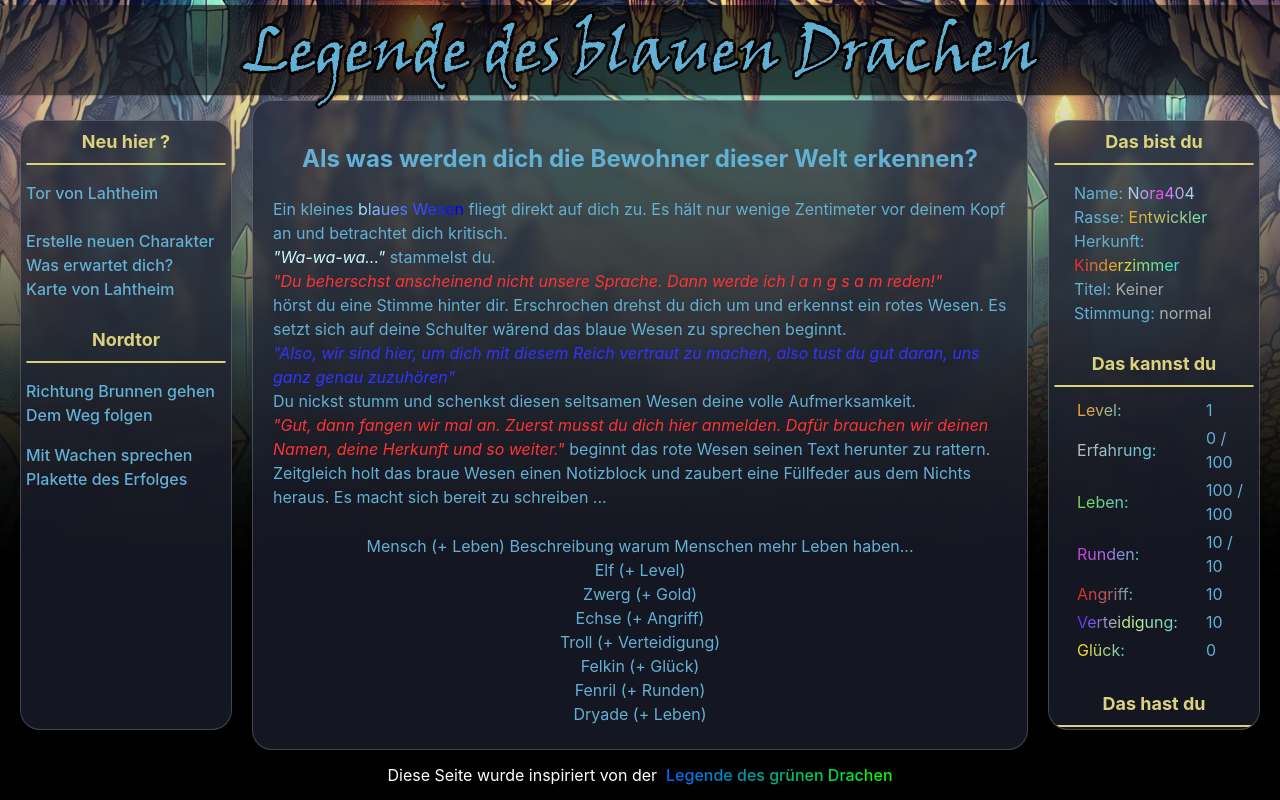
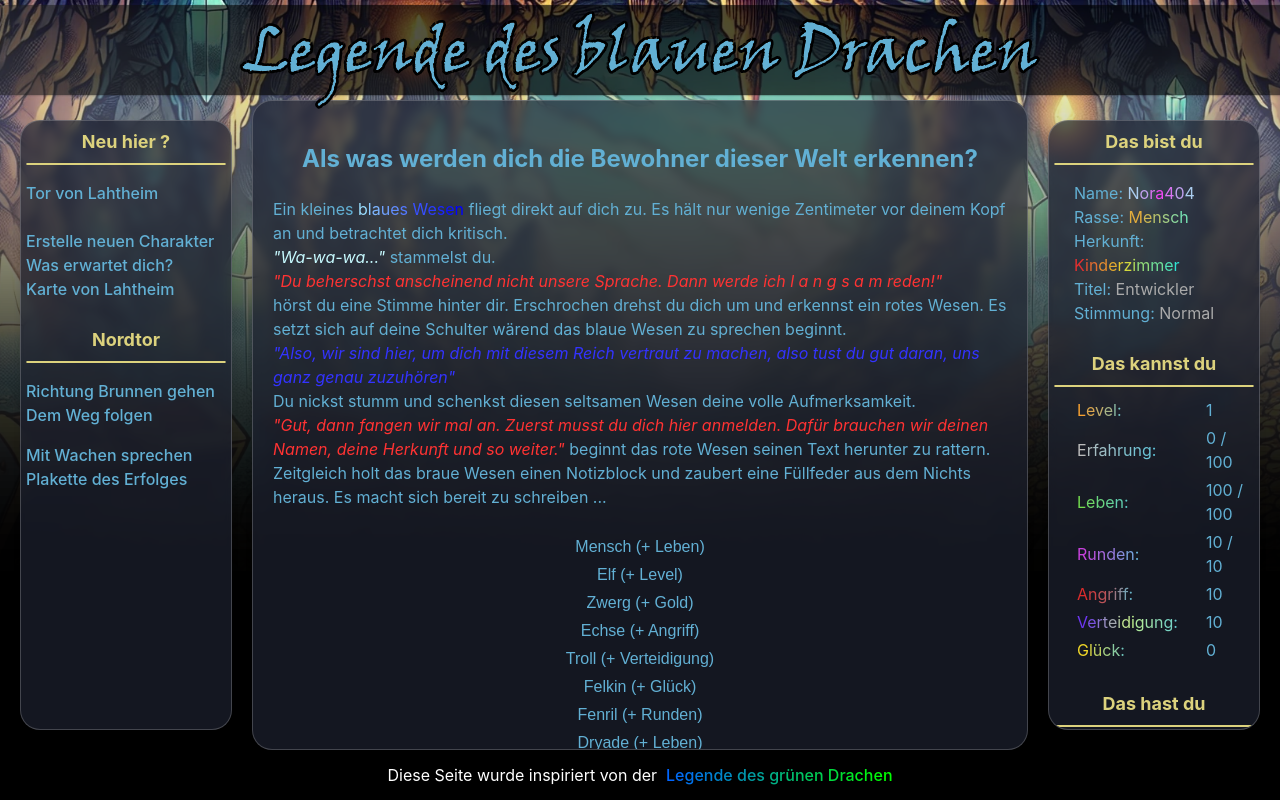
Before and after one commit to Nora404/blauerDrache, a React (Vite) app: page /charakter in a window 1280 px wide. Built offline with nearby package versions, Linux system fonts and the light colour scheme.

Commit message:
one store

```diff
--- a/src/App.tsx
+++ b/src/App.tsx
@@ -9,10 +9,12 @@ import YouHave from './charakter/YouHave';
 import NewPlayer from './navigation/NewPlayer';
 import NorthGate from './navigation/NorthGate';
 import RoutesList from './RoutesList';
+import { GameProvider } from './data/gameStore';
 
 function App() {
 
   return (
+    <GameProvider>
       <div>
         <div id="header">
           <img
@@ -41,6 +43,7 @@ function App() {
           </a>
         </div>
       </div>
+    </GameProvider>
   )
 }
 
--- a/src/charakter/YouAre.tsx
+++ b/src/charakter/YouAre.tsx
@@ -1,22 +1,18 @@
 import React from 'react';
 import Header from '../layout/Header/Header';
 import { GradientText } from '../utility/GradientText';
+import { useGameContext } from '../data/gameStore';
 
 type YouAreProps = {
-    name?: string;
     nameColor?: string[],
-    rase?: string;
     raseColor?: string[],
-    origin?: string;
     originColor?: string[],
-    titel?: string,
     titelColor?: string[],
-    feeling?: string,
     feelingColor?: string[],
 };
 
 const YouAre: React.FC<YouAreProps> = (
-    { name = 'Nora404', rase = 'Entwickler', origin = 'Kinderzimmer', titel = "Keiner", feeling = "normal",
+    {
         nameColor = ['#abcdef', '#EE48F2', '#abcdef'],
         raseColor = ['#E3AD3C', '#78E3B4'],
         originColor = ['#E33030', '#E3D82F', '#2EE3D3', '#5B2EE3'],
@@ -25,15 +21,17 @@ const YouAre: React.FC<YouAreProps> = (
     }
 ) => {
 
+    const { gameData } = useGameContext();
+
     return (
         <div>
             <Header>Das bist du</Header>
             <p className='text-left padding-left'>
-                Name: <GradientText colors={nameColor}>{name}</GradientText><br />
-                Rasse: <GradientText colors={raseColor}>{rase}</GradientText><br />
-                Herkunft: <GradientText colors={originColor}>{origin}</GradientText><br />
-                Titel: <GradientText colors={titelColor}>{titel}</GradientText><br />
-                Stimmung: <GradientText colors={feelingColor}>{feeling}</GradientText><br />
+                Name: <GradientText colors={nameColor}>{gameData.name}</GradientText><br />
+                Rasse: <GradientText colors={raseColor}>{gameData.rase}</GradientText><br />
+                Herkunft: <GradientText colors={originColor}>{gameData.origin}</GradientText><br />
+                Titel: <GradientText colors={titelColor}>{gameData.titel}</GradientText><br />
+                Stimmung: <GradientText colors={feelingColor}>{gameData.feeling}</GradientText><br />
             </p>
         </div>
     );
--- /dev/null
+++ b/src/data/gameStore.tsx
@@ -0,0 +1,109 @@
+import React, { createContext, useContext, useEffect, useState } from "react";
+
+type PlayerProps = {
+    name: string;
+    rase: string;
+    origin: string;
+    titel: string;
+    feeling: string;
+    level: number;
+    nextLevel: number;
+    exp: number;
+    life: number;
+    maxLife: number;
+    rounds: number;
+    maxRounds: number;
+    attack: number;
+    defense: number;
+    luck: number;
+    gold: number;
+    edelsteine: number;
+    weapon: string;
+    armor: string;
+    items: Record<string, number>[];
+};
+
+const defaultPlayerData: PlayerProps = {
+    name: 'Nora404',
+    rase: 'Mensch',
+    origin: 'Kinderzimmer',
+    titel: 'Entwickler',
+    feeling: 'Normal',
+    level: 1,
+    exp: 0,
+    nextLevel: 100,
+    life: 100,
+    maxLife: 100,
+    rounds: 10,
+    maxRounds: 10,
+    attack: 10,
+    defense: 10,
+    luck: 10,
+    gold: 100,
+    edelsteine: 0,
+    weapon: "Nichts",
+    armor: "Nichts",
+    items: [],
+}
+
+type GameContextType = {
+    gameData: PlayerProps;
+    updateGameData: (data: Partial<PlayerProps>) => void;
+};
+
+const GameContext = createContext<GameContextType>({
+    gameData: defaultPlayerData,
+    updateGameData: () => { },
+});
+
+export const useGameContext = () => useContext(GameContext);
+
+export const GameProvider: React.FC<{ children: React.ReactNode }> = ({ children }) => {
+    const [gameData, setGameData] = useState<PlayerProps>(() => {
+        const saved = localStorage.getItem("LdbD-gameData");
+        return saved ? JSON.parse(saved) : defaultPlayerData;
+    });
+
+    useEffect(() => {
+        localStorage.setItem("LdbD-gameData", JSON.stringify(gameData));
+    }, [gameData]);
+
+    const updateGameData = (data: Partial<PlayerProps>) => {
+        setGameData((prev) => ({
+            ...prev,
+            ...data,
+        }));
+    };
+
+    return (
+        <GameContext.Provider value={{ gameData, updateGameData }}>
+            {children}
+        </GameContext.Provider>
+    );
+};
+
+// EINBAUEN
+// export default function App() {
+//     return (
+//       <GameProvider>
+//         <MyGameComponent />
+//       </GameProvider>
+//     );
+//   }
+
+
+// BENUTZEN
+// export default function MyGameComponent() {
+//     const { gameData, updateGameData } = useGameContext();
+
+//     const handleLevelUp = () => {
+//       updateGameData({ level: (gameData.level ?? 0) + 1 });
+//     };
+
+//     return (
+//       <div>
+//         <p>Aktuelles Level: {gameData.level ?? 1}</p>
+//         <button onClick={handleLevelUp}>Level Up!</button>
+//       </div>
+//     );
+//   }
--- a/src/index.css
+++ b/src/index.css
@@ -31,6 +31,18 @@ a {
 }
 
 a:hover {
+  color: rgb(141, 204, 233);
+}
+
+button {
+  background: none;
+  border: none;
+  font-size: medium;
+  color: rgba(98, 176, 212);
+  margin-bottom: 5px;
+}
+
+button:hover {
   color: rgb(141, 204, 233);
 }
 
--- a/src/playground/CreatePlayer.tsx
+++ b/src/playground/CreatePlayer.tsx
@@ -2,12 +2,18 @@ import React from 'react';
 import { CREATURE } from '../data/colorfullStrings';
 import PlayerTalk from '../utility/PlayerTalk';
 import CreatureTalk from '../utility/CreaturTalk';
+import { useGameContext } from '../data/gameStore';
 
 type CreatePlayerProps = {
 
 };
 
 const CreatePlayer: React.FC<CreatePlayerProps> = () => {
+    const { gameData, updateGameData } = useGameContext();
+
+    const handleRase = (rase: string) => {
+        updateGameData({ rase });
+    }
 
     return (
         <div className="max-width">
@@ -28,19 +34,19 @@ const CreatePlayer: React.FC<CreatePlayerProps> = () => {
                 Du nickst stumm und schenkst diesen seltsamen Wesen deine volle Aufmerksamkeit.<br className='mb-1' />
 
                 <CreatureTalk name="rotesWesen">"Gut, dann fangen wir mal an. Zuerst musst du dich hier anmelden.
-                Dafür brauchen wir deinen Namen, deine Herkunft und so weiter."</CreatureTalk> beginnt das rote Wesen seinen Text herunter zu rattern.
+                    Dafür brauchen wir deinen Namen, deine Herkunft und so weiter."</CreatureTalk> beginnt das rote Wesen seinen Text herunter zu rattern.
                 Zeitgleich holt das braue Wesen einen Notizblock und zaubert eine Füllfeder aus dem Nichts heraus.
                 Es macht sich bereit zu schreiben ...
             </p>
 
-            Mensch (+ Leben) Beschreibung warum Menschen mehr Leben haben...<br />
-            Elf (+ Level)<br />
-            Zwerg (+ Gold)<br />
-            Echse (+ Angriff)<br />
-            Troll (+ Verteidigung)<br />
-            Felkin (+ Glück)<br />
-            Fenril (+ Runden)<br />
-            Dryade (+ Leben)<br />
+            <button onClick={() => handleRase("Mensch")}>Mensch (+ Leben)</button><br />
+            <button onClick={() => handleRase("Elf")}>Elf (+ Level)</button><br />
+            <button onClick={() => handleRase("Zwerg")}>Zwerg (+ Gold)</button><br />
+            <button onClick={() => handleRase("Echse")}>Echse (+ Angriff)</button><br />
+            <button onClick={() => handleRase("Troll")}>Troll (+ Verteidigung)</button><br />
+            <button onClick={() => handleRase("Felkin")}>Felkin (+ Glück)</button><br />
+            <button onClick={() => handleRase("Fenril")}>Fenril (+ Runden)</button><br />
+            <button onClick={() => handleRase("Dryade")}>Dryade (+ Leben)</button><br />
 
 
             <h3>Herkunft</h3>
```
Lines whose indentation alone changed are shown as unchanged.
